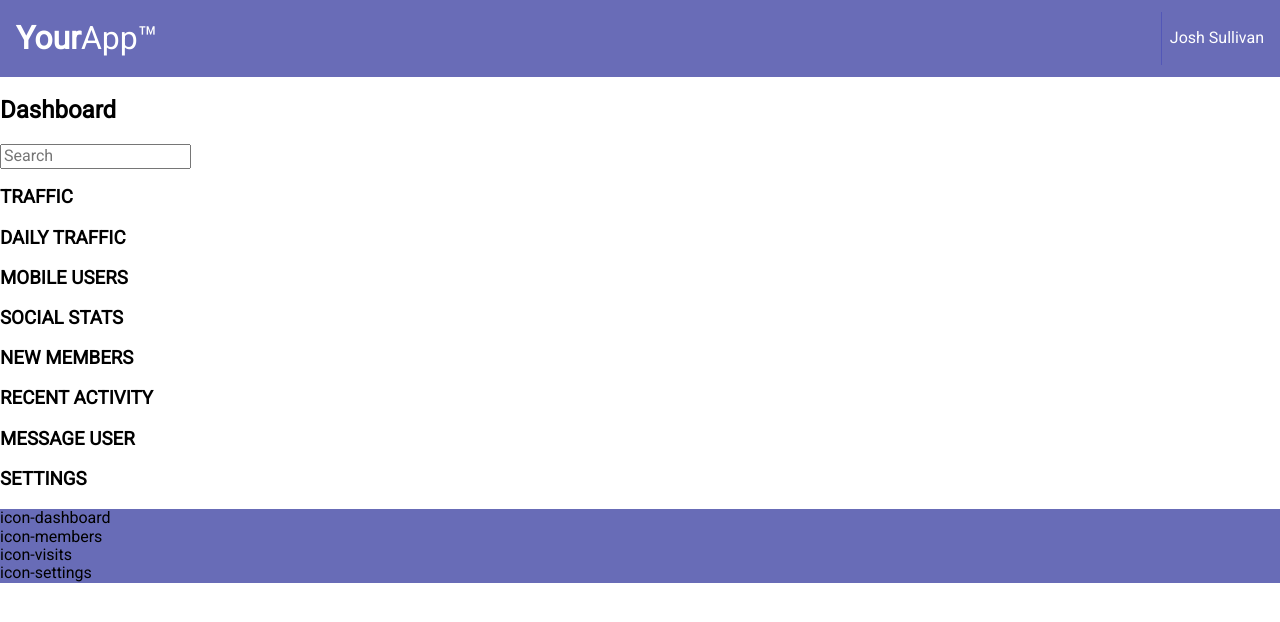
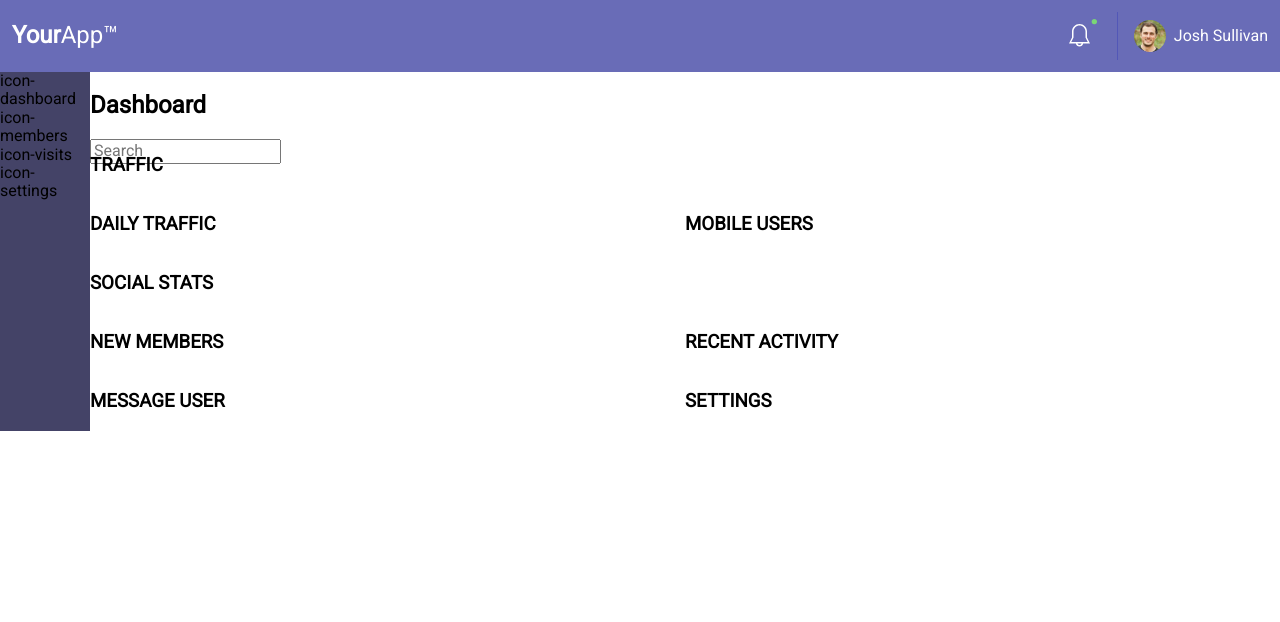
Before and after one commit to kylesureline/Web-App-Dashboard, a plain HTML site: page index.html in a window 1280 px wide. Drawn offline with Linux system fonts and the light colour scheme.

Commit message:
Finish header, start setting up grid layout

```diff
--- a/css/main.css
+++ b/css/main.css
@@ -5,12 +5,13 @@
   --color-3: #444367; /* Dark purple */
   --color-4: #5257b7; /* Purple */
   --color-5: #76c284; /* Green */
-  --color-6: #69a8b7; /* Blue */
-  --color-7: #5c5b5b; /* Very dark gray */
-  --color-8: #a9a9a9; /* Dark gray */
-  --color-9: #848484; /* Medium gray */
-  --color-10: #ccc;    /* Light gray */
-  --color-11: #fafafa; /* Very light gray */
+  --color-6: #7ad676; /* Light green */
+  --color-7: #69a8b7; /* Blue */
+  --color-8: #5c5b5b; /* Very dark gray */
+  --color-9: #a9a9a9; /* Dark gray */
+  --color-10: #848484; /* Medium gray */
+  --color-11: #ccc;    /* Light gray */
+  --color-12: #fafafa; /* Very light gray */
 }
 
 body {
@@ -21,16 +22,24 @@ body {
   box-sizing: border-box;
 }
 
+a {
+  text-decoration: none;
+}
+
+header {
+  grid-area: header;
+  background-color: var(--color-1);
+  color: #fff;
+  padding: .75em;
+}
+
+header a {
+  color: #fff;
+}
+
 h1 {
   margin: .25em 0;
-}
-
-h1 span.light {
-  font-weight: lighter;
-}
-
-h1 span.bold {
-  font-weight: bolder;
+  font-size: 1.5em;
 }
 
 h3 {
@@ -43,9 +52,138 @@ ul {
   margin: 0;
 }
 
-header {
-  background-color: var(--color-1);
-  color: white;
+main {
+  grid-area: main;
+  display: grid;
+  grid-template-rows: 64px;
+  grid-template-columns: 1fr 1fr;
+  grid-template-areas:
+    "content-header content-header"
+    "traffic        traffic"
+    "daily-traffic  mobile-users"
+    "social-stats   social-stats"
+    "new-members    recent-activity"
+    "message-user   settings";
+}
+
+.content-header {
+  grid-area: content-header;
+}
+
+.traffic {
+  grid-area: traffic;
+}
+
+.daily-traffic {
+  grid-area: daily-traffic;
+}
+
+.mobile-users {
+  grid-area: mobile-users;
+}
+
+.social-stats {
+  grid-area: social-stats;
+}
+
+.new-members {
+  grid-area: new-members;
+}
+
+.recent-activity {
+  grid-area: recent-activity;
+}
+
+.message-user {
+  grid-area: message-user;
+}
+
+.settings {
+  grid-area: settings;
+}
+
+
+
+
+
+
+.header-nav ul {
+  display: flex;
+  justify-content: flex-end;
+  align-items: center;
+  padding: 0;
+}
+
+.logo {
+  margin-right: auto;
+}
+
+.notification {
+  padding-right: 1em;
+}
+
+.user-nav {
+  border-left: 1px solid var(--color-4);
+  padding-top: .5em;
+  padding-bottom: .5em;
+  padding-left: 1em;
+}
+
+.header-nav li a {
+  display: flex;
+  align-items: center;
+}
+
+.user-nav span {
+  padding-left: .5em;
+}
+
+.light {
+  font-weight: lighter;
+}
+
+.bold {
+  font-weight: bolder;
+}
+
+.icon-notification {
+  width: 24px;
+}
+
+.notification-link {
+  padding: .5em;
+}
+
+.notification {
+  position: relative;
+}
+
+.notification-indicator {
+  font-size: 48px;
+  color: var(--color-6);
+  position: absolute;
+  top: -36px;
+  right: 16px;
+}
+
+.icon-user {
+  width: 32px;
+  border-radius: 50%;
+}
+
+.container {
+  display: grid;
+  grid-template-columns: 90px;
+  grid-template-rows: 72px repeat(auto-fit, minmax(100px, 1fr));
+  grid-template-areas:
+    "header header"
+    "aside main"
+    "aside main";
+}
+
+aside {
+  grid-area: aside;
+  background-color: var(--color-3);
 }
 
 /* header::after {
@@ -53,28 +191,3 @@ header {
   display: table;
   clear: both;
 } */
-
-.header-nav ul {
-  display: flex;
-  justify-content: flex-end;
-  padding: .75em 1em;
-}
-
-.header-nav ul li {
-  display: flex;
-  flex-direction: column;
-  justify-content: center;
-}
-
-.header-nav ul li:first-child {
-  margin-right: auto;
-}
-
-.header-nav ul li:last-child {
-  border-left: 1px solid var(--color-4);
-  padding-left: .5em;
-}
-
-aside {
-  background-color: var(--color-2);
-}
--- a/index.html
+++ b/index.html
@@ -11,19 +11,47 @@
     <link rel="stylesheet" href="css/main.css">
   </head>
   <body>
+    <div class="container">
       <header>
         <nav class="header-nav">
           <ul>
-          <li><h1><span class="bold">Your</span><span class="light">App&trade;</span></h1></li>
-          <li>
-            <svg class="icon-bell" xmlns="http://www.w3.org/2000/svg" viewBox="0 0 32 32">
+            <li class="logo">
+              <a href="#">
+                <h1>
+                  <span class="bold">Your</span><span class="light">App&trade;</span>
+                </h1>
+              </a>
+            </li>
+            <li class="notification">
+              <a class="notification-link" href="#">
+                <svg class="icon-notification" xmlns="http://www.w3.org/2000/svg" viewBox="0 0 32 32">
                   <path d="M24 18v-8c0-5.5-4.5-10-10-10S4 4.5 4 10v8l-4 8h9.1c.5 2.3 2.5 4 4.9 4s4.4-1.7 4.9-4H28l-4-8zM14 28c-1.3 0-2.4-.8-2.8-2h5.6c-.4 1.2-1.5 2-2.8 2zM3 24l3-6v-8c0-4.4 3.6-8 8-8s8 3.6 8 8v8l3 6H3z" fill="#fff"/>
                 </svg>
+                <span class="notification-indicator">.</span>
+              </a>
             </li>
-          <li>Josh Sullivan</li>
+            <li class="user-nav">
+              <a href="#">
+                <img class="icon-user" src="images/member-2.jpg" alt="User profile picture" />
+                <span>Josh Sullivan</span>
+              </a>
+            </li>
+            <!-- <li class="user-nav"><img class="icon-user" src="images/member-2.jpg" alt="User profile picture" /></li>
+            <li>Josh Sullivan</li> -->
           </ul>
         </nav>
       </header>
+
+      <aside>
+        <nav class="sidebar-nav">
+          <ul>
+            <li>icon-dashboard</li>
+            <li>icon-members</li>
+            <li>icon-visits</li>
+            <li>icon-settings</li>
+          </ul>
+        </nav>
+      </aside>
 
       <main>
         <div class="content-header">
@@ -59,22 +87,14 @@
           <h3>Message User</h3>
         </div>
 
-      <div class="Settings">
+        <div class="settings">
           <h3>Settings</h3>
         </div>
-
       </main>
 
-    <aside>
-      <nav class="sidebar-nav">
-        <ul>
-          <li>icon-dashboard</li>
-          <li>icon-members</li>
-          <li>icon-visits</li>
-          <li>icon-settings</li>
-        </ul>
-      </nav>
-    </aside>
+    </div>
+
+
     <script src="js/app.js">
     </script>
   </body>
```
Lines whose indentation alone changed are shown as unchanged.
